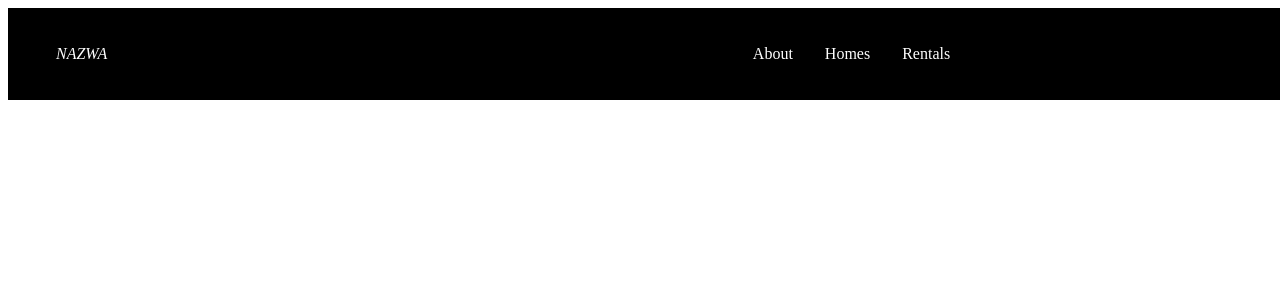
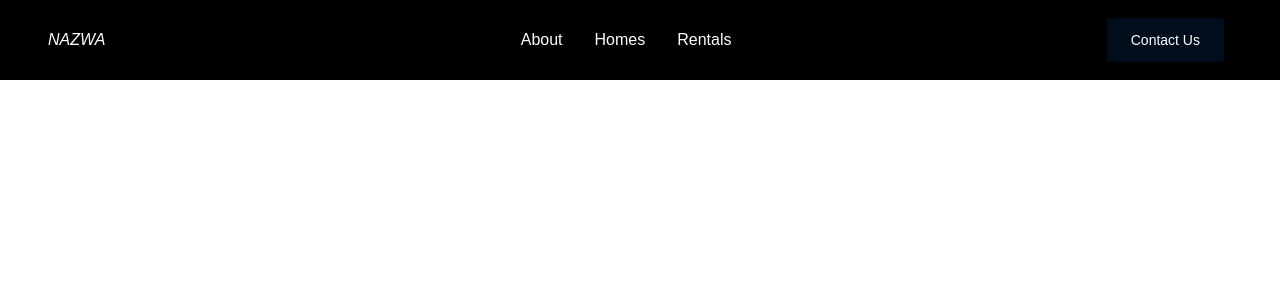
Before and after one commit to orzeleagle122/House-page-with-slaider, a React (Create React App) app: page / in a window 1280 px wide. Shown: the top 300 px of the page. Built offline with nearby package versions, Linux system fonts and the light colour scheme.

Commit message:
globalstyle, mobile view navbar

```diff
--- a/public/index.html
+++ b/public/index.html
@@ -25,6 +25,8 @@
       Learn how to configure a non-root public URL by running `npm run build`.
     -->
     <title>React App</title>
+    <link rel="preconnect" href="https://fonts.gstatic.com">
+<link href="https://fonts.googleapis.com/css2?family=Montserrat:wght@400;700&display=swap" rel="stylesheet">
   </head>
   <body>
     <noscript>You need to enable JavaScript to run this app.</noscript>
--- a/src/App.js
+++ b/src/App.js
@@ -1,10 +1,13 @@
 import React from 'react';
 import {Navbar} from './components';
 import {BrowserRouter as Router} from 'react-router-dom';
+import GlobalStyle from './GlobalStyle';
+
 
 function App() {
   return (
     <>
+    <GlobalStyle/>
     <Router>
       <Navbar/>
     </Router>
--- /dev/null
+++ b/src/GlobalStyle.js
@@ -0,0 +1,16 @@
+import {createGlobalStyle} from 'styled-components';
+
+const GlobalStyle=createGlobalStyle`
+    *{
+        margin:0;
+        padding:0;
+        box-sizing:border-box;
+        font-family:'Monserrat',sans-serif;
+    }
+
+    html,body{
+        overflow-x:hidden;
+    }
+`;
+
+export default GlobalStyle;
--- a/src/components/Button/Button.element.js
+++ b/src/components/Button/Button.element.js
@@ -3,4 +3,23 @@ import {Link} from 'react-router-dom';
 
 export const StyledButton=styled(Link)`
     background: ${({primary})=>(primary?'#000d1a':'#cd854f')};
+    white-space: nowrap;
+    outline: none;
+    border:none;
+    min-width: 100px;
+    max-width: 200px;
+    cursor: pointer;
+    text-decoration: none;
+    transition: 0.3s;
+    display:flex;
+    justify-content: center;
+    align-items:center;
+    padding: ${({big})=>(big?'16px 40px':'14px 24px')};
+    color:${({primary})=>(primary?'#fff':'#000d1a')};
+    font-size:${({big})=>(big?'50px':'14px')};
+
+    &:hover{
+        transform: translateY(-2px);
+    }
+
 `;
--- a/src/components/Button/Button.js
+++ b/src/components/Button/Button.js
@@ -1,10 +1,10 @@
 import React from 'react';
 import {StyledButton} from './Button.element';
 
-const Button = () => {
+const Button = ({children,...props}) => {
     return (
-        <StyledButton primary>
-            wer
+        <StyledButton {...props}>
+            {children}
         </StyledButton>
      );
 }
--- a/src/components/Navbar/Navbar.elements.js
+++ b/src/components/Navbar/Navbar.elements.js
@@ -1,9 +1,10 @@
 import styled,{css} from 'styled-components';
 import {Link} from 'react-router-dom';
+import {FaBars} from 'react-icons/fa';
 
 
 export const Nav=styled.nav`
-    height: 60px;
+    height: 80px;
     background: #000;
     display: flex;
     justify-content: space-between;
@@ -28,15 +29,34 @@ export const Logo=styled(Link)`
     font-style: italic;
 `;
 
-export const MenuBars=styled.i`
+export const MenuBars=styled(FaBars)`
+    display:none;
 
+    @media screen and (max-width:768px){
+        display:block;
+    }
 `;
 
 export const NavMenu=styled.div`
     display: flex;
     align-items: center;
+    margin-right: -48px;
+
+    @media screen and (max-width:768px){
+        display:none;
+    }
 `;
 
 export const NavMenuLinks=styled(Link)`
     ${NavLink}
 `;
+
+export const NavBtm=styled.div`
+    display: flex;
+    align-items:center;
+    margin: 24px;
+
+    @media screen and (max-width:768px){
+        display:none;
+    }
+`;
--- a/src/components/Navbar/Navbar.js
+++ b/src/components/Navbar/Navbar.js
@@ -5,8 +5,12 @@ import {
     Logo,
     MenuBars,
     NavMenu,
-    NavMenuLinks
+    NavMenuLinks,
+    NavBtm
 } from './Navbar.elements';
+import {Button} from '../';
+import {Link} from 'react-router-dom';
+
 
 const Navbar = () => {
     return (
@@ -20,7 +24,13 @@ const Navbar = () => {
                     </NavMenuLinks>
                 ))}
             </NavMenu>
-            Navbar
+            <NavBtm>
+                <Button renderas={Link} to='/contact' primary>
+                    {/* renderas /as /compoment */}
+                    Contact Us
+                </Button>
+            </NavBtm>
+
         </Nav>
      );
 }
```
Also changed, not shown: 2 other files (tests, documents, lock files or other folders).
